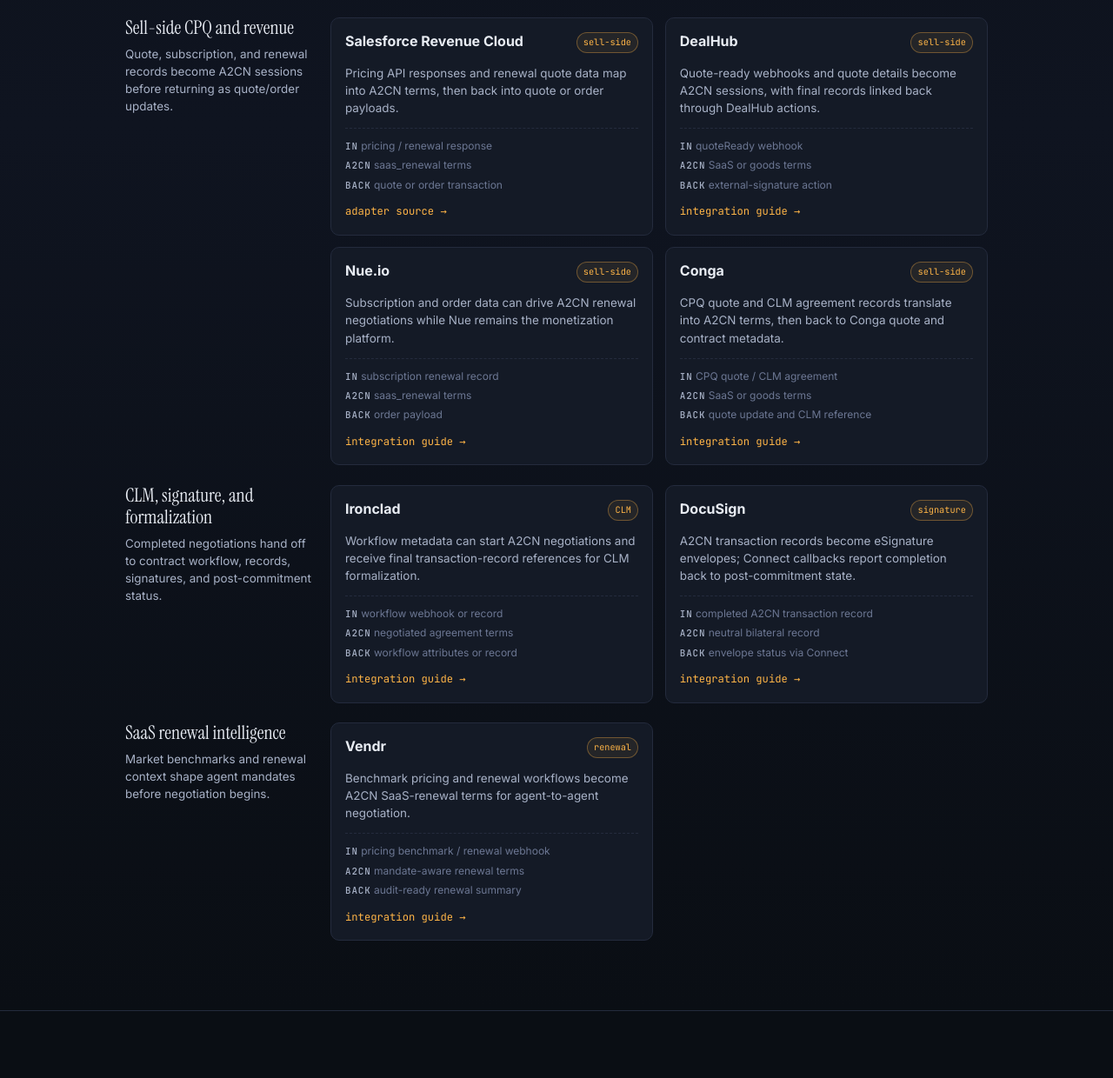
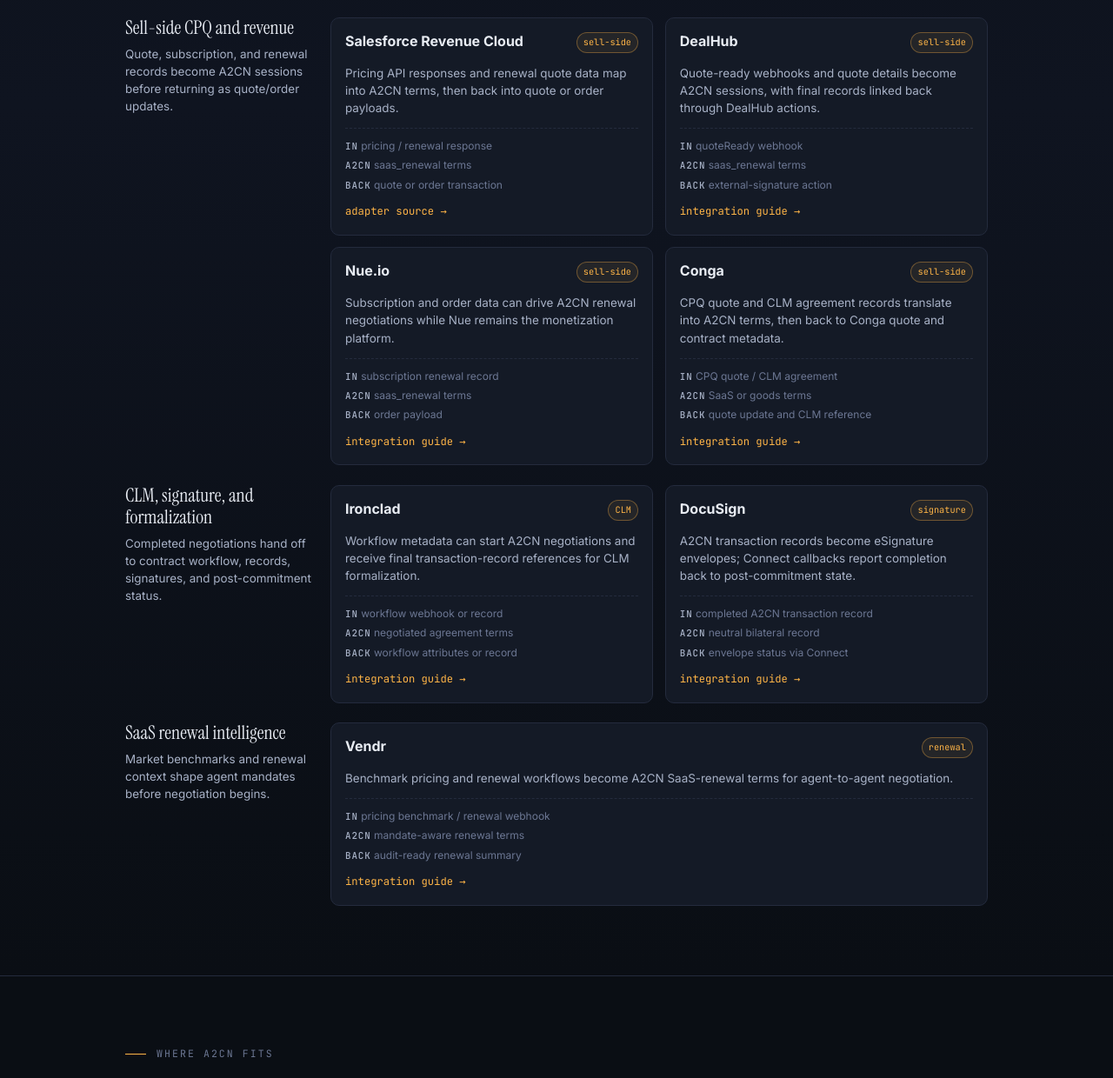
Before and after one commit to A2CN-protocol/A2CN, a plain HTML site: page index.html in a window 1280 px wide. Shown: the part 3356-4596 px from the top of the page at 87% size. Drawn offline with Linux system fonts and the light colour scheme.

Commit message:
Polish integrations website cards

```diff
--- a/index.html
+++ b/index.html
@@ -933,6 +933,7 @@
       background: var(--surface-2);
       transform: translateY(-2px);
     }
+    .adapter-card-wide { grid-column: 1 / -1; }
     .adapter-head {
       display: flex;
       align-items: start;
@@ -1733,7 +1734,7 @@
             <div class="adapter-copy">Quote-ready webhooks and quote details become A2CN sessions, with final records linked back through DealHub actions.</div>
             <div class="adapter-path">
               <span><strong>In</strong> quoteReady webhook</span>
-              <span><strong>A2CN</strong> SaaS or goods terms</span>
+              <span><strong>A2CN</strong> saas_renewal terms</span>
               <span><strong>Back</strong> external-signature action</span>
             </div>
             <a class="adapter-link" href="https://github.com/A2CN-protocol/A2CN/blob/main/reference-implementation/python/adapters/DEALHUB_INTEGRATION.md" target="_blank" rel="noopener">integration guide →</a>
@@ -1811,7 +1812,7 @@
           <div class="adapter-group-desc">Market benchmarks and renewal context shape agent mandates before negotiation begins.</div>
         </div>
         <div class="adapter-grid">
-          <div class="adapter-card">
+          <div class="adapter-card adapter-card-wide">
             <div class="adapter-head">
               <div class="adapter-name">Vendr</div>
               <div class="adapter-mode">renewal</div>
```
